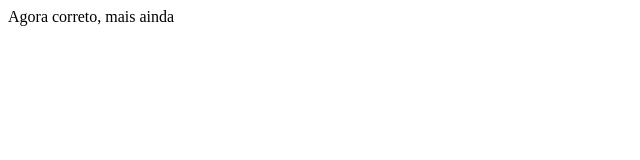
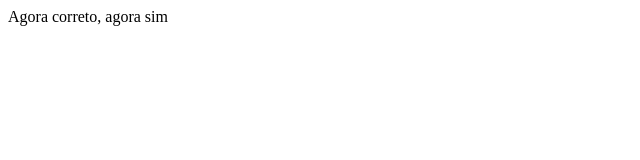
Before and after one commit to rrodriguess/teste-git, a plain HTML site: page index.html in a window 1280 px wide. Shown: the full height of the page, 0-640 px from the left. Drawn offline with Linux system fonts and the light colour scheme.

Commit message:
Correcao com amend

```diff
--- a/index.html
+++ b/index.html
@@ -5,6 +5,6 @@
     <title>Teste</title>
   </head>
   <body>
-    Agora correto, mais ainda
+    Agora correto, agora sim
   </body>
 </html>
```
